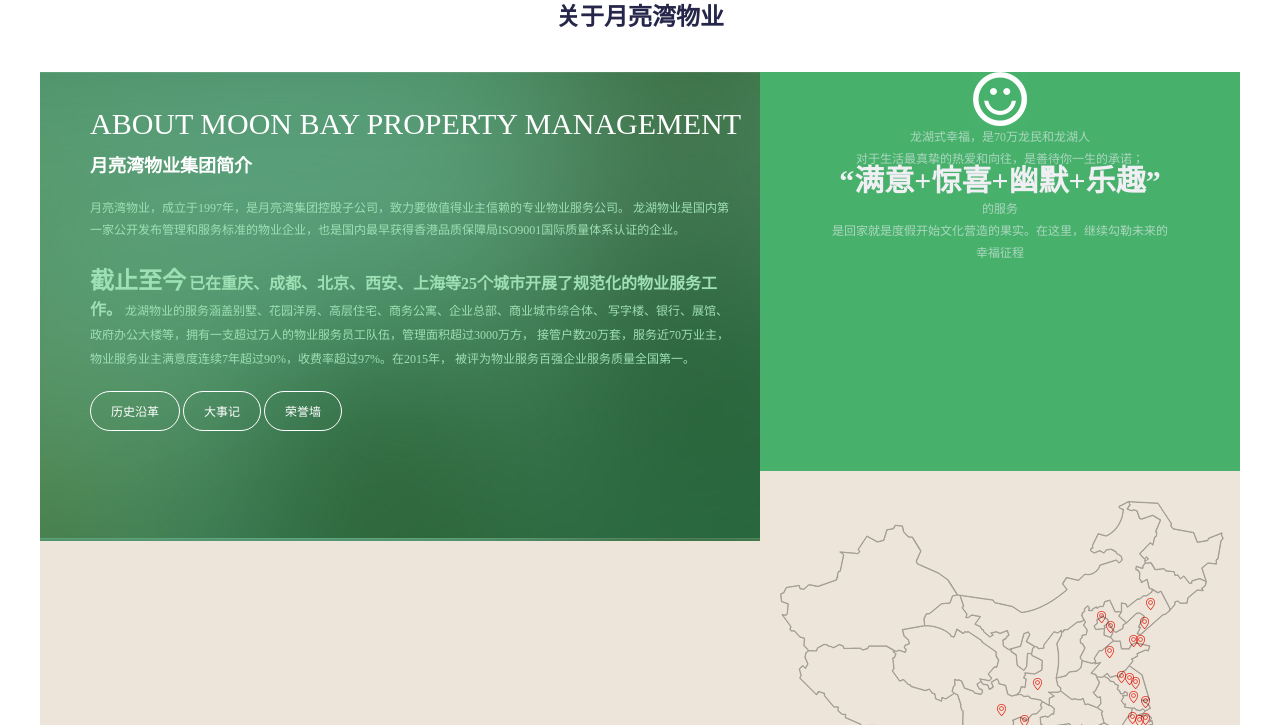
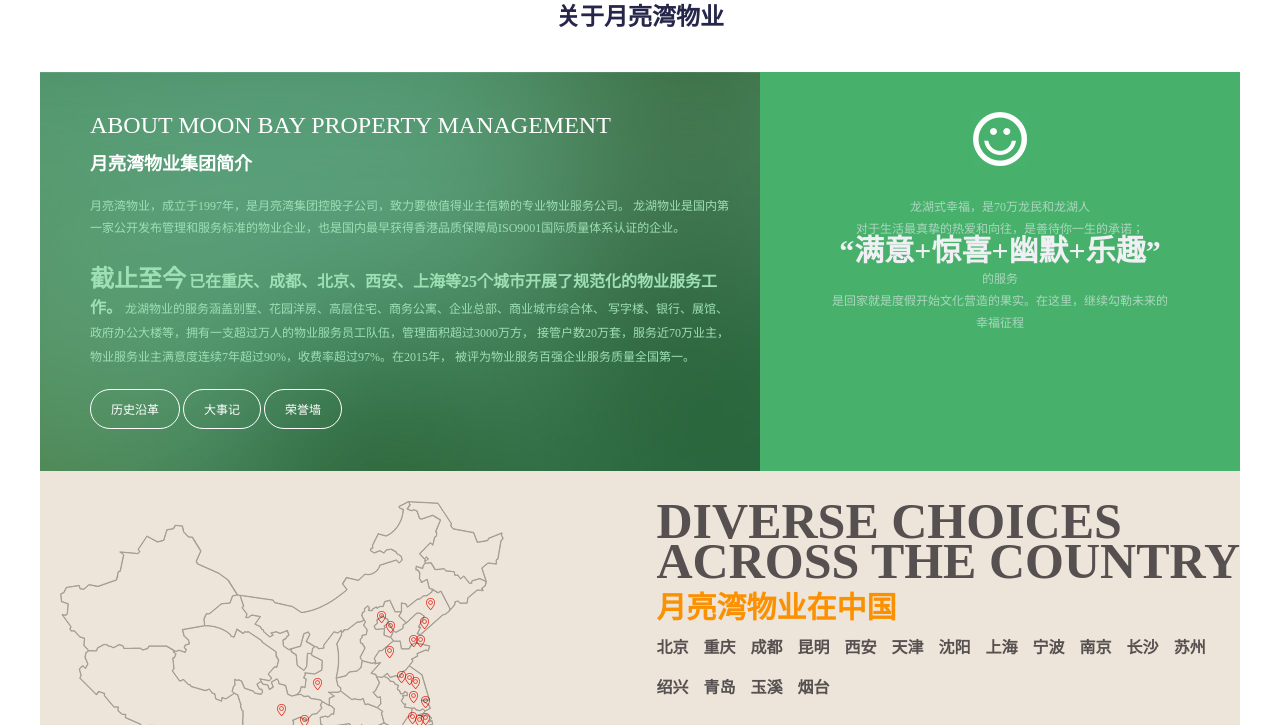
Before and after one commit to leo-728/Moon-Bay, a plain HTML site: page service.html in a window 1280 px wide. Shown: the part 764-1489 px from the top of the page. Drawn offline with Linux system fonts and the light colour scheme.

Commit message:
Add files via upload

```diff
--- a/service.html
+++ b/service.html
@@ -131,8 +131,8 @@
 			<!--内容第二部分，关于月亮湾物业-->
 			<h1 class="entitle f30 pt40">ABOUT MOON BAY PROPERTY MANAGEMENT</h1>
 			<h1 class="cntitle pb40">关于月亮湾物业</h1>
-			<div class="about fl pt35 pb35 ">
-				<h2 class="f30 ml50">ABOUT MOON BAY PROPERTY MANAGEMENT</h2>
+			<div class="about fl  ">
+				<h2 class="f24 ml50 mt40">ABOUT MOON BAY PROPERTY MANAGEMENT</h2>
 				<h2 class="text f18 fb mt10 ml50">月亮湾物业集团简介</h2>
 				<p class="lineH22">月亮湾物业，成立于1997年，是月亮湾集团控股子公司，致力要做值得业主信赖的专业物业服务公司。
 龙湖物业是国内第一家公开发布管理和服务标准的物业企业，也是国内最早获得香港品质保障局ISO9001国际质量体系认证的企业。</p>
@@ -153,8 +153,8 @@
 				</div>
 			</div>
 			<div class="brand fr">
-				<img class="" src="img/smile.jpg"/>
-				<p class="f12 lineH22">龙湖式幸福，是70万龙民和龙湖人
+				<img class="mt40" src="img/smile.jpg"/>
+				<p class="f12 lineH22 mt30">龙湖式幸福，是70万龙民和龙湖人
 				<br/>对于生活最真挚的热爱和向往，是善待你一生的承诺；
 				<br/><b class="f30 mt20">“满意+惊喜+幽默+乐趣”</b>
 				<br/>的服务
@@ -162,7 +162,7 @@
 				<br/>幸福征程
 				</p>
 			</div>
-			<div class="map mt15">
+			<div class="map mt15 clearFloat">
 				<img class="mt30 ml20" src="img/map.png"/>
 				<div class="map_text fr fb mt30">
 					<p class="f50 lineH40">DIVERSE CHOICES<br/>
```
Also changed, not shown: commerce.html (+2 -2 lines), estate.html (line endings or trailing spaces).
